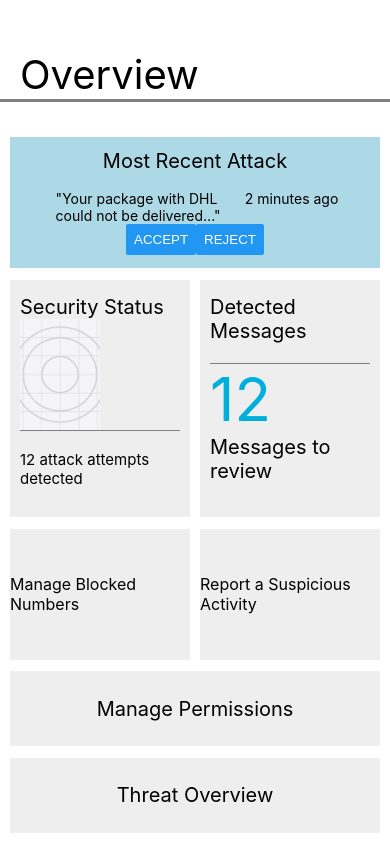
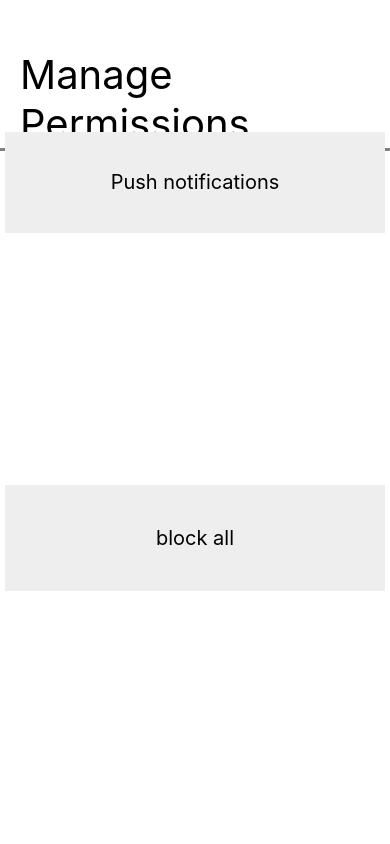
Before and after one commit to tylershienlim/CSIRO-UTS-Frontend, a React Native app: screen / in a window 390 px wide. Built offline with nearby package versions, Linux system fonts and the light colour scheme.

Commit message:
manage permissions boxes and headers
created new files called boxespermissions and headerpermissions which will be used to create and style the elements for the screen

```diff
--- a/App.js
+++ b/App.js
@@ -2,14 +2,15 @@ import Container from './styles/Container';
 import Popup from './styles/Popup';
 import Header from './styles/Header';
 import Boxes from './styles/Boxes';
-
+import Boxespermissions from './styles/Boxespermissions';
+import Headerpermissions from './styles/Headerpermissions';
 
 export default function App() {
   return (
     <>
 
-      <Header/>
-      <Boxes/>
+      <Headerpermissions/>
+      <Boxespermissions/>
 
     </>
 
--- /dev/null
+++ b/styles/Boxespermissions.js
@@ -0,0 +1,73 @@
+import React from 'react';
+import { StyleSheet, Text, View, Button, Image } from 'react-native';
+
+ export default class Boxespermissions extends React.Component {
+    render() {
+        return (
+
+          <View style = {styles.container}>
+
+                <View style={styles.box1}>
+                    <View style={styles.inner}>
+                     <Text style={styles.textstyle}>Push notifications</Text>
+
+                </View>
+            </View>
+
+            <View style={styles.box2}>
+                    <View style={styles.inner}>
+                     <Text style = {styles.textstyle}>block all</Text>
+
+                </View>
+            </View>
+
+        </View>
+
+        );
+    }
+ }
+
+const styles = StyleSheet.create ({
+
+    container: {
+        width: '100%',
+        height: '85%',
+        padding: 5,
+        flexDirection: 'row',
+        flexWrap: 'wrap',
+
+
+    },
+
+    line: {
+
+        width: '100%',
+        height: '0.3%',
+        backgroundColor: "#808080",
+
+    },
+
+    box1: {
+        width: '100%',
+        height: '15%',
+       paddingBottom: 5,
+    },
+
+    box2: {
+        width: '100%',
+        height: '15%',
+    },
+
+    inner: {
+        flex: 1,
+        backgroundColor: "#eee",
+        alignItems: 'center',
+        justifyContent: 'center'
+    },
+
+    textstyle: {
+        fontSize: 20,
+
+    },
+
+});
--- /dev/null
+++ b/styles/Headerpermissions.js
@@ -0,0 +1,43 @@
+import React from 'react';
+import { StyleSheet, Text, View } from 'react-native';
+
+export default class Headerpermissions extends React.Component {
+
+        render() {
+        return (
+
+            <View style = {styles.header}>
+                <Text style={styles.textstyle}>Manage Permissions</Text>
+                <View style = {styles.line}></View>
+            </View>
+
+        );
+    }
+}
+
+const styles = StyleSheet.create ({
+    header: {
+        flex: 1,
+        width: '100%',
+        height: '15%',
+        alignItems: 'left',
+        justifyContent: 'left',
+        paddingBot: 20,
+    },
+
+    line: {
+        width: '100%',
+        height: '2%',
+        backgroundColor: "#808080",
+
+    },
+
+    textstyle: {
+        paddingTop: 50,
+        paddingLeft: 20,
+        fontSize: 40,
+
+
+      },
+
+});
```
